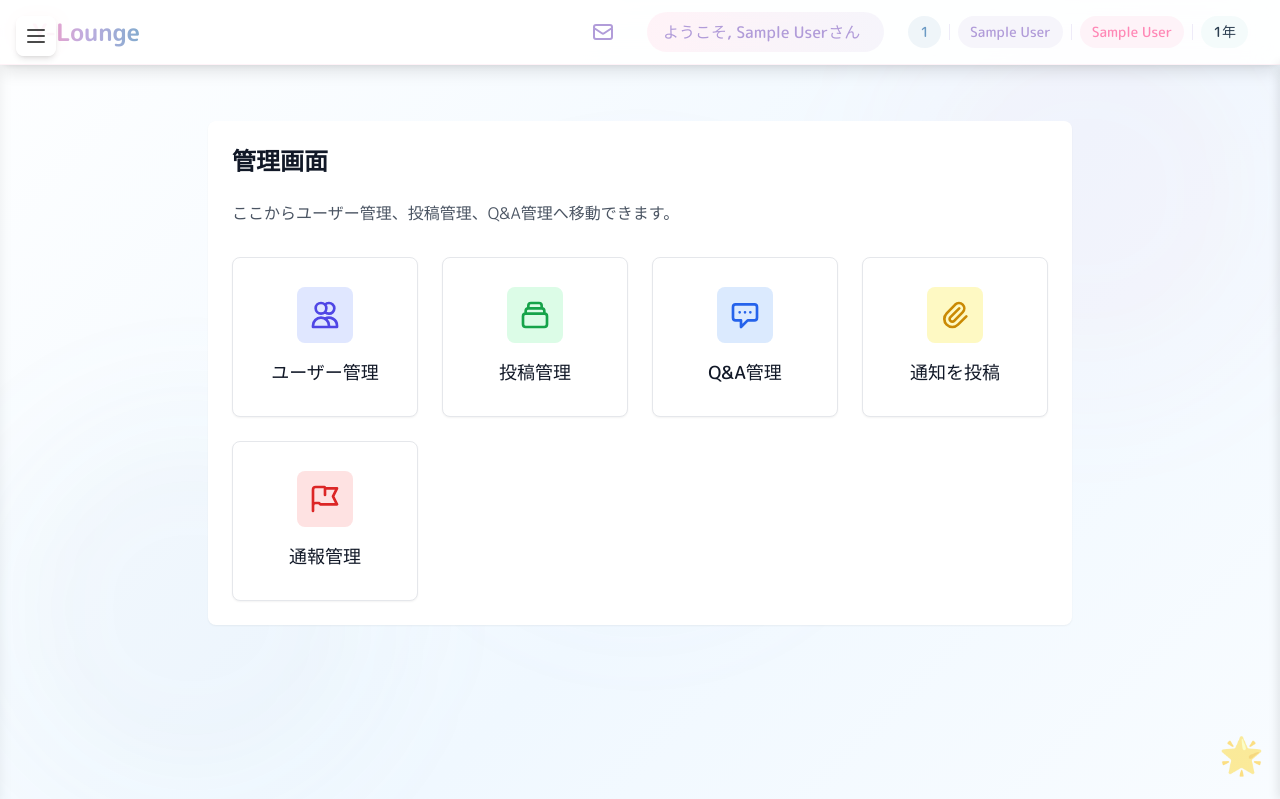
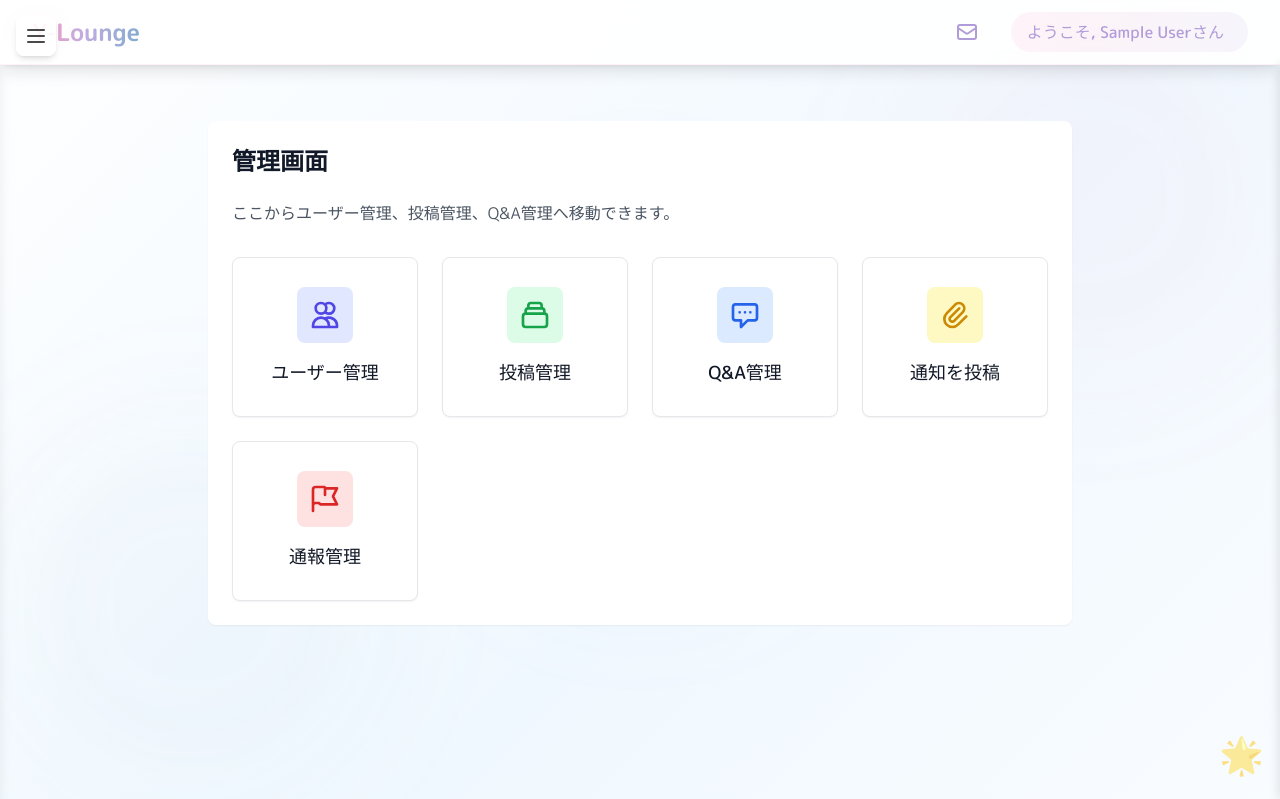
Before and after one commit to jin170424/team1_AYATAKA, a Flask app: page /admin in a window 1280 px wide. Shown: the top 799 px of the page. Run offline with Flask 3, Linux system fonts and the light colour scheme; the visitor is signed in with stand-in values (Sample User, id 1); some libraries are stand-ins or nearby versions.

Commit message:
base.html修正

```diff
--- a/comm_site/templates/base.html
+++ b/comm_site/templates/base.html
@@ -237,23 +237,6 @@
                                     <span class="text-sm font-medium text-kawaii-red">ログアウト</span>
                                 </a>
                             </div>
-                        </div>
-                    </div>
-                    <div class="flex items-center space-x-2 text-sm">
-                        <div class="flex items-center px-3 py-1.5 rounded-full bg-kawaii-blue/10">
-                            <span class="text-kawaii-blue font-medium">{{ session.student_id }}</span>
-                        </div>
-                        <div class="h-4 w-px bg-kawaii-purple/20"></div>
-                        <div class="flex items-center px-3 py-1.5 rounded-full bg-kawaii-purple/10">
-                            <span class="text-kawaii-purple font-medium">{{ session.school_name }}</span>
-                        </div>
-                        <div class="h-4 w-px bg-kawaii-purple/20"></div>
-                        <div class="flex items-center px-3 py-1.5 rounded-full bg-kawaii-pink/10">
-                            <span class="text-kawaii-pink font-medium">{{ session.department_name }}</span>
-                        </div>
-                        <div class="h-4 w-px bg-kawaii-purple/20"></div>
-                        <div class="flex items-center px-3 py-1.5 rounded-full bg-kawaii-mint/10">
-                            <span class="text-kawaii-green font-medium">{{ session.year }}年</span>
                         </div>
                     </div>
                 </div>
```
